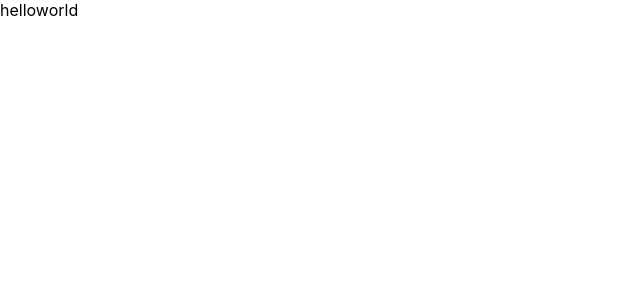
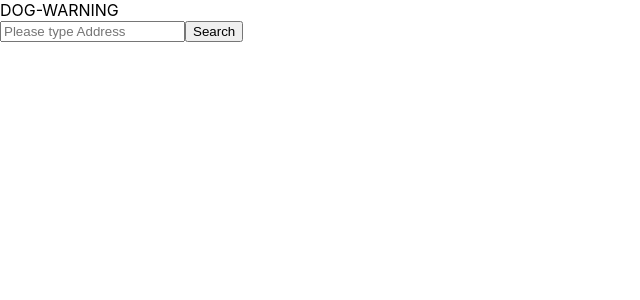
Before and after one commit to jip68660/dog-bite-warning, a React (Create React App) app in the folder ui/: page / in a window 1280 px wide. Shown: the top 300 px of the page, without its empty margins (0-640 px from the left). Built offline with nearby package versions, Linux system fonts and the light colour scheme.

Commit message:
Create input and button formats

```diff
--- a/ui/src/App.js
+++ b/ui/src/App.js
@@ -1,14 +1,47 @@
 import React from 'react';
-import logo from './logo.svg';
+import InputFormat from './components/formats/InputFormat'
+import ButtonFormat from './components/formats/ButtonFormat'
 
-function App() {
-  return (
-    <div className="App">
-      <header className="App-header">
-        helloworld
-      </header>
-    </div>
-  );
+class App extends React.Component {
+  constructor(props) {
+    super(props);
+
+    this.state={
+      address: ""
+    }
+    this.handleChange = this.handleChange.bind(this);
+  }
+
+  handleChange = (event) => {
+    this.setState({
+      address: event.target.value
+    });
+  }
+
+  render() {
+    return (
+      <div className="App">
+        <div>
+          DOG-WARNING
+        </div>
+        <div>
+          <InputFormat
+            className={ "addressInput "}
+            placeholder={ "Please type Address" }
+            value={ this.state.address }
+            name={ "address" }
+            handleChange = { this.handleChange }
+          />
+          <ButtonFormat
+            className={ "button search" }
+            buttonValue={ "Search" }
+
+            // handleClick={ }
+          />
+        </div>
+      </div>
+    );
+  }
 }
 
 export default App;
--- /dev/null
+++ b/ui/src/components/formats/ButtonFormat.js
@@ -0,0 +1,15 @@
+import React from 'react';
+
+const ButtonFormat = (props) => {
+    return(
+        <button
+            className={ props.className }
+            // onClick={ props.handleClick }
+            onClick={ () => {} }
+        >
+        { props.buttonValue }
+        </button>
+    );
+}
+
+export default ButtonFormat;
--- /dev/null
+++ b/ui/src/components/formats/InputFormat.js
@@ -0,0 +1,15 @@
+import React from 'react';
+
+const InputFormat = (props) => {
+    return(
+        <input
+            className={ props.className }
+            placeholder={ props.placeholder }
+            value={ props.value }
+            name={ props.name }
+            onChange={ props.handleChange }
+        />
+    );
+}
+
+export default InputFormat
```
Also changed, not shown: 1 other file (tests, documents, lock files or other folders).
